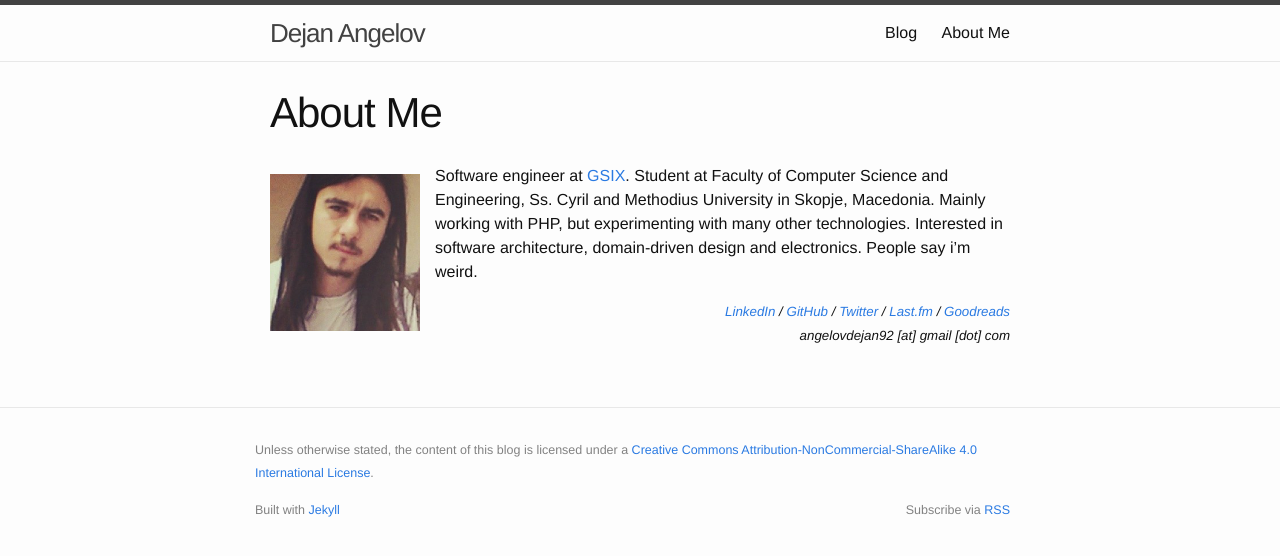
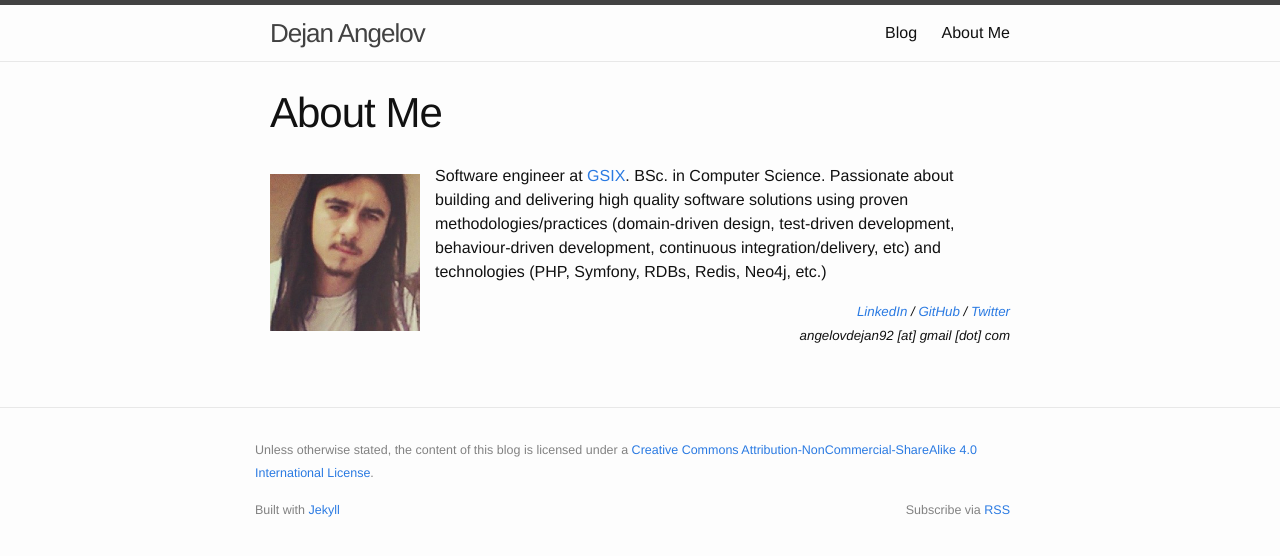
Before and after one commit to angelov/angelov.github.io, a Jekyll site: the page built from about.md, in a window 1280 px wide. Shown: the top 556 px of the page. Built offline with Jekyll 4.4.1, drawn with Linux system fonts in a browser that asks for light colours.

Commit message:
updated the about me page

```diff
--- a/about.md
+++ b/about.md
@@ -6,17 +6,13 @@
 
 <img class="img-left" src="{{ site.url }}/images/100_4188-cropped.png" style="width: 150px">
 
-Software engineer at [GSIX](http://gsix.me). Student at Faculty of Computer Science and Engineering, Ss. Cyril
-and Methodius University in Skopje, Macedonia. Mainly working with PHP, but experimenting with many other technologies.
-Interested in software architecture, domain-driven design and electronics. People say i’m weird.
+Software engineer at [GSIX](http://gsix.me). BSc. in Computer Science. Passionate about building and delivering high quality software solutions using proven methodologies/practices (domain-driven design, test-driven development, behaviour-driven development, continuous integration/delivery, etc) and technologies (PHP, Symfony, RDBs, Redis, Neo4j, etc.)
 
 <p style="text-align: right">
 <small><em>
 	<a href="https://www.linkedin.com/in/angelovdejan">LinkedIn</a> /
 	<a href="http://github.com/angelov">GitHub</a> /
-	<a href="https://twitter.com/angelovdejan">Twitter</a> /
-	<a href="http://www.last.fm/user/angelov92">Last.fm</a> /
-	<a href="https://www.goodreads.com/angelov">Goodreads</a>
+	<a href="https://twitter.com/angelovdejan">Twitter</a>
 	<br />
 	angelovdejan92 [at] gmail [dot] com</em>
 </small>
```
